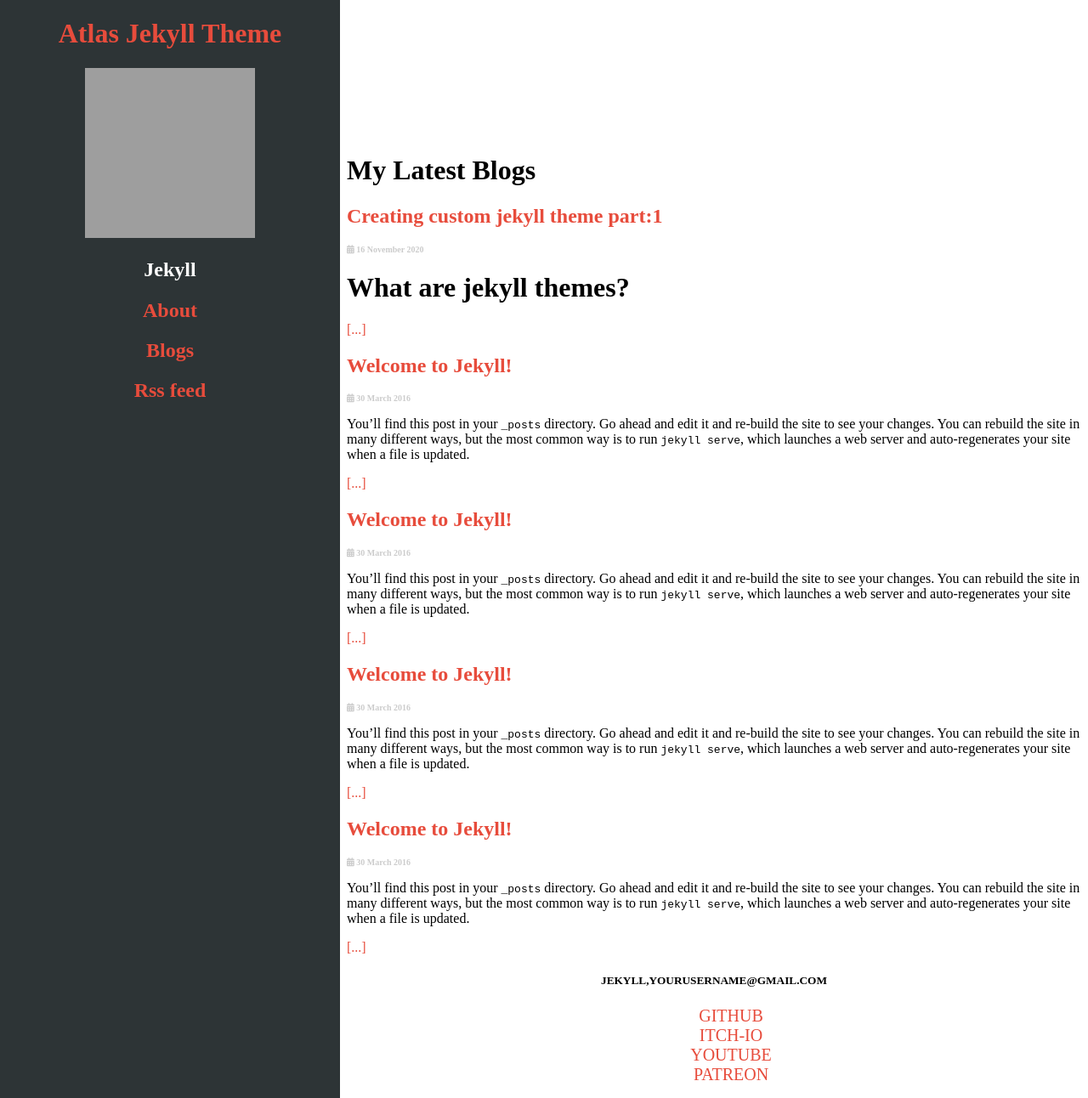
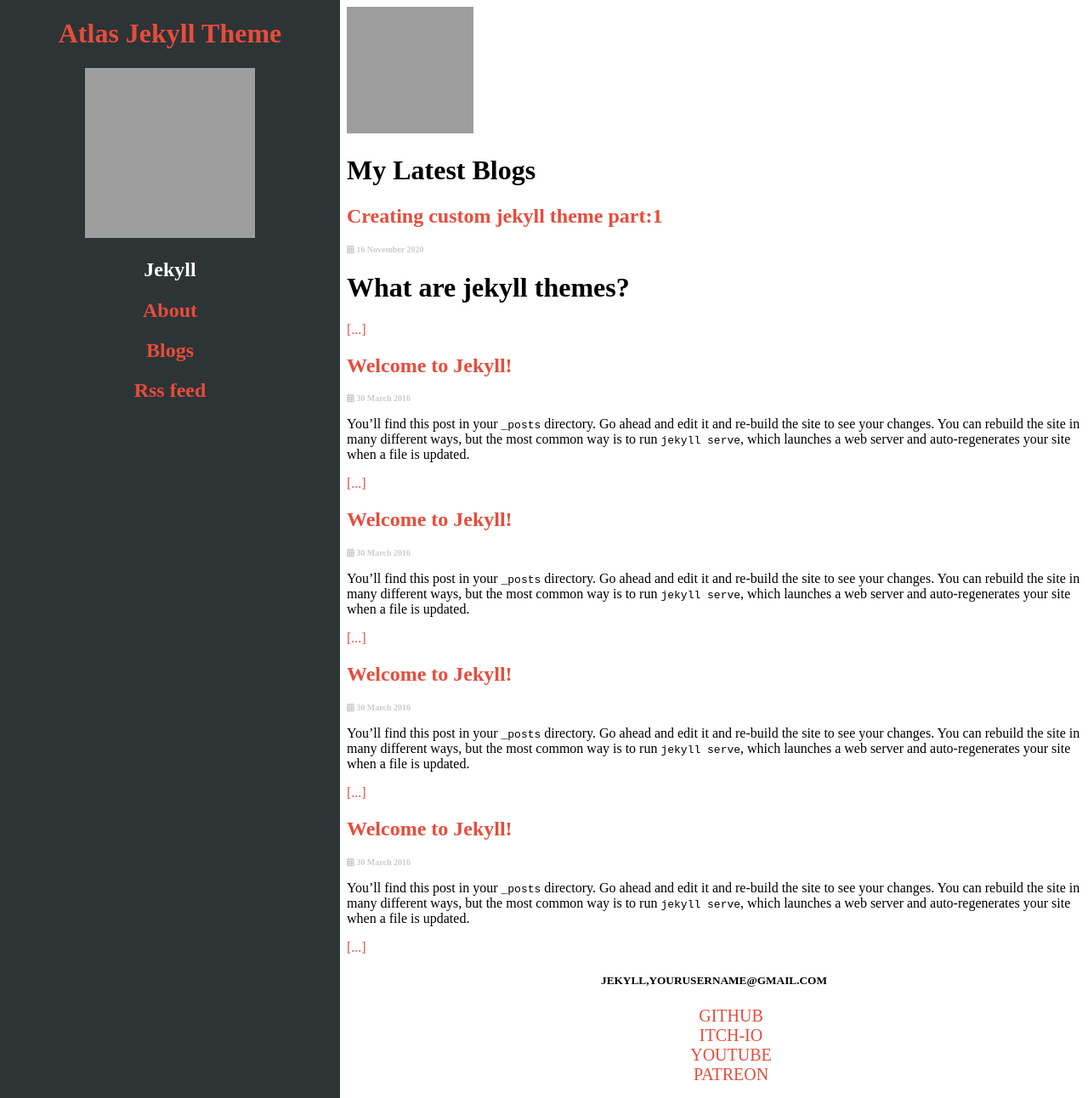
Before and after one commit to NrdyBhu1/atlas-jekyll-theme, a Jekyll site: the page built from index.html, in a window 1280 px wide and 1292 px high. Shown: the whole window at 85% size. Built offline with Jekyll 4.4.1, drawn with Linux system fonts in a browser that asks for light colours; the list of posts is cut into pages by our own code; grey boxes are pictures that could not be loaded.

Commit message:
new file:   _includes/fork_me.html 	modified:   _includes/header.html 	modified:   _layouts/base.html 	modified:   _layouts/error.html 	modified:   _layouts/post.html

```diff
--- /dev/null
+++ b/_includes/fork_me.html
@@ -0,0 +1,3 @@
+<div class="fork">
+    <a href="https://github.com/NrdyBhu1/atlas-jekyll-theme/"><img loading="lazy" width="149" height="149" src="https://github.blog/wp-content/uploads/2008/12/forkme_right_orange_ff7600.png?resize=149%2C149" class="attachment-full size-full" alt="Fork me on GitHub" data-recalc-dims="1"></a>
+</div>
--- a/_includes/header.html
+++ b/_includes/header.html
@@ -9,5 +9,4 @@
   <link rel="icon" type="image/x-icon" href="{{ site.favicon | prepend: site.baseurl | prepend: site.url }}">
   {% seo %}
   <title>{{ site.title | prepend: page.title }}</title>
-  <a href="https://github.com/NrdyBhu1/atlas-jekyll-theme/"><img loading="lazy" width="149" height="149" src="https://github.blog/wp-content/uploads/2008/12/forkme_right_orange_ff7600.png?resize=149%2C149" class="attachment-full size-full" alt="Fork me on GitHub" data-recalc-dims="1"></a>
 </head>
--- a/_layouts/base.html
+++ b/_layouts/base.html
@@ -6,6 +6,7 @@
     <body>
         {% include sidebar.html -%}
         <div class="content">
+            {% include fork_me.html %}
             {{ content }}
         <div>
     </body>
--- a/_layouts/error.html
+++ b/_layouts/error.html
@@ -6,6 +6,7 @@
     <body>
         {% include sidebar.html -%}
         <div class="content">
+            {% include fork_me.html %}
             {{ content }}
         <div>
     </body>
--- a/_layouts/post.html
+++ b/_layouts/post.html
@@ -6,6 +6,7 @@
     <body>
         {% include sidebar.html %}
         <div class="content">
+            {% include fork_me.html %}
             <h1>{{ page.title }}</h1>
             {% if page.date %}
                 <h3 style="font-size:20px;opacity:0.5;"><i class="fas fa-calendar-alt"></i> {{ page.date | date_to_long_string }}</h3>
```
